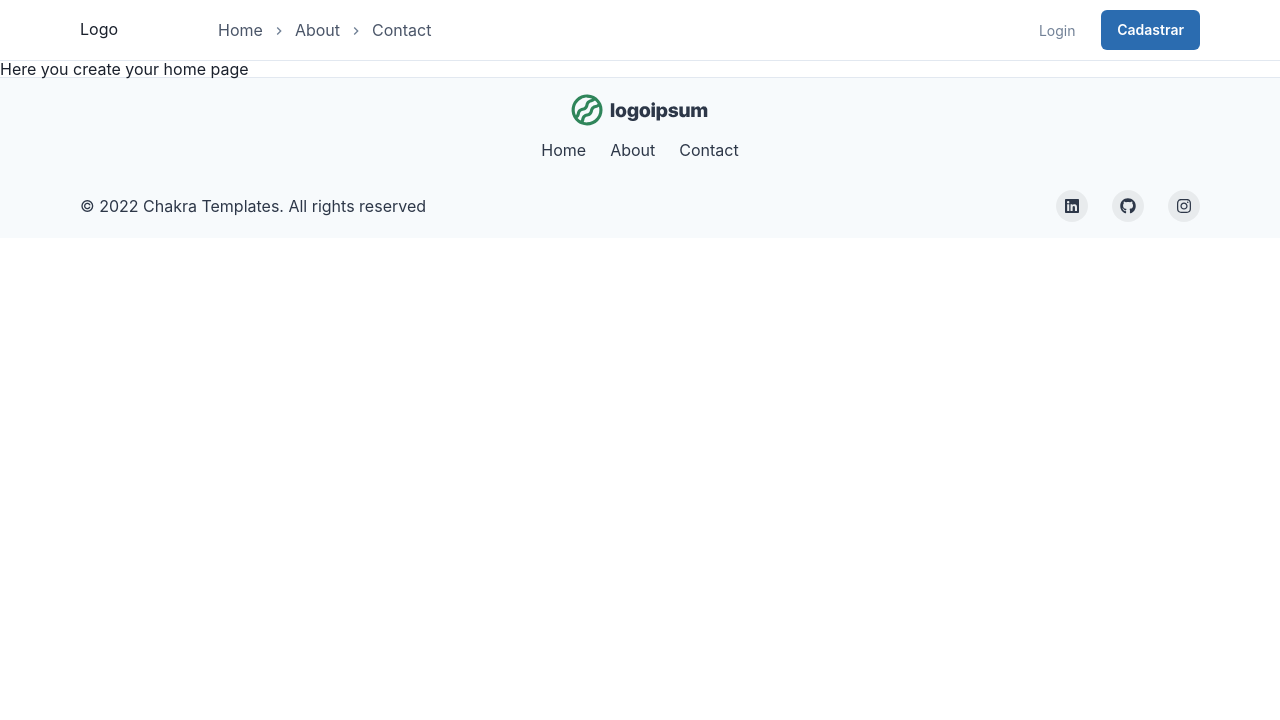
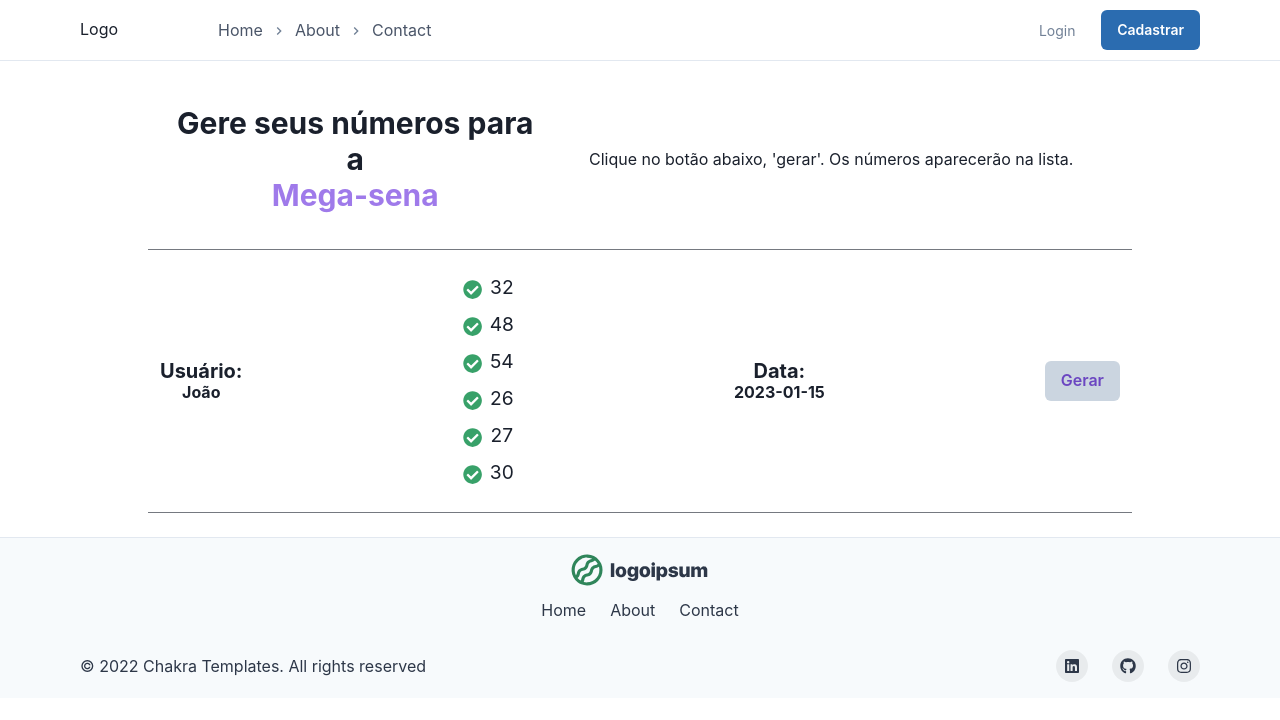
Before and after one commit to JoaoMaiaBGM/mega-bet-frontend, a React (Vite) app: page /home in a window 1280 px wide. Shown: the top 720 px of the page. Built offline with nearby package versions, Linux system fonts and the light colour scheme; no server answers.

Commit message:
feat: home page layout

```diff
--- a/src/pages/home/index.jsx
+++ b/src/pages/home/index.jsx
@@ -1,13 +1,138 @@
 import { useNavigate } from "react-router-dom";
 import { Footer } from "../../components/footer";
 import { Header } from "../../components/header";
+import {
+  Box,
+  Button,
+  Divider,
+  Heading,
+  List,
+  ListIcon,
+  ListItem,
+  Stack,
+  Text,
+  useColorModeValue,
+} from "@chakra-ui/react";
+import { FaCheckCircle } from "react-icons/fa";
+
+const options = {
+  id: 1,
+  numeros: [32, 48, 54, 26, 27, 30],
+  usuario: "João",
+  criadoEm: "2023-01-15",
+};
+
+function handleNumber() {
+  options.numeros.map((num) => {
+    return num;
+  });
+}
+
+const PackageTier = ({ options, checked = false }) => {
+  const colorTextLight = checked ? "white" : "purple.600";
+  const bgColorLight = checked ? "purple.400" : "gray.300";
+
+  const colorTextDark = checked ? "white" : "purple.500";
+  const bgColorDark = checked ? "purple.400" : "gray.300";
+
+  return (
+    <Stack
+      p={3}
+      py={3}
+      justifyContent={{
+        base: "flex-start",
+        md: "space-between",
+      }}
+      direction={{
+        base: "column",
+        md: "row",
+      }}
+      alignItems={{ md: "center" }}
+    >
+      <Heading
+        size={"md"}
+        direction={{ base: "column", md: "row" }}
+        textAlign={"center"}
+      >
+        Usuário:
+        <Text fontSize={"md"}>{options.usuario}</Text>
+      </Heading>
+
+      <List spacing={4} textAlign="center" fontSize={"larger"}>
+        {options.numeros.map((num, id) => (
+          <ListItem key={id}>
+            <ListIcon as={FaCheckCircle} color="green.500" />
+            {num}
+          </ListItem>
+        ))}
+      </List>
+
+      <Heading
+        size={"md"}
+        direction={{ base: "column", md: "row" }}
+        textAlign={"center"}
+      >
+        Data:
+        <Text fontSize={"md"}>{options.criadoEm}</Text>
+      </Heading>
+      <Button
+        size="md"
+        color={useColorModeValue(colorTextLight, colorTextDark)}
+        bgColor={useColorModeValue(bgColorLight, bgColorDark)}
+        onClick={() => handleNumber()}
+      >
+        Gerar
+      </Button>
+    </Stack>
+  );
+};
 
 export const Home = () => {
-  const navigate = useNavigate();
   return (
     <>
       <Header></Header>
-      <h2>Here you create your home page</h2>
+      <Box py={6} px={5} minH={"md"} maxW={"80vw"} margin={"0 auto"}>
+        <Stack spacing={4} width={"100%"} direction={"column"}>
+          <Stack
+            p={5}
+            alignItems={"center"}
+            justifyContent={{
+              base: "flex-start",
+              md: "space-around",
+            }}
+            direction={{
+              base: "column",
+              md: "row",
+            }}
+          >
+            <Stack
+              width={{
+                base: "100%",
+                md: "40%",
+              }}
+              textAlign={"center"}
+            >
+              <Heading size={"lg"}>
+                Gere seus números para a{" "}
+                <Text color="purple.400">Mega-sena</Text>
+              </Heading>
+            </Stack>
+            <Stack
+              width={{
+                base: "100%",
+                md: "60%",
+              }}
+            >
+              <Text textAlign={"center"}>
+                Clique no botão abaixo, 'gerar'. Os números aparecerão na lista.
+              </Text>
+            </Stack>
+          </Stack>
+          <Divider />
+          <PackageTier options={options} />
+          <Divider />
+        </Stack>
+      </Box>
       <Footer />
     </>
   );
```
Also changed, not shown: src/utils/bet.util.jsx (added, +17 -0 lines).
